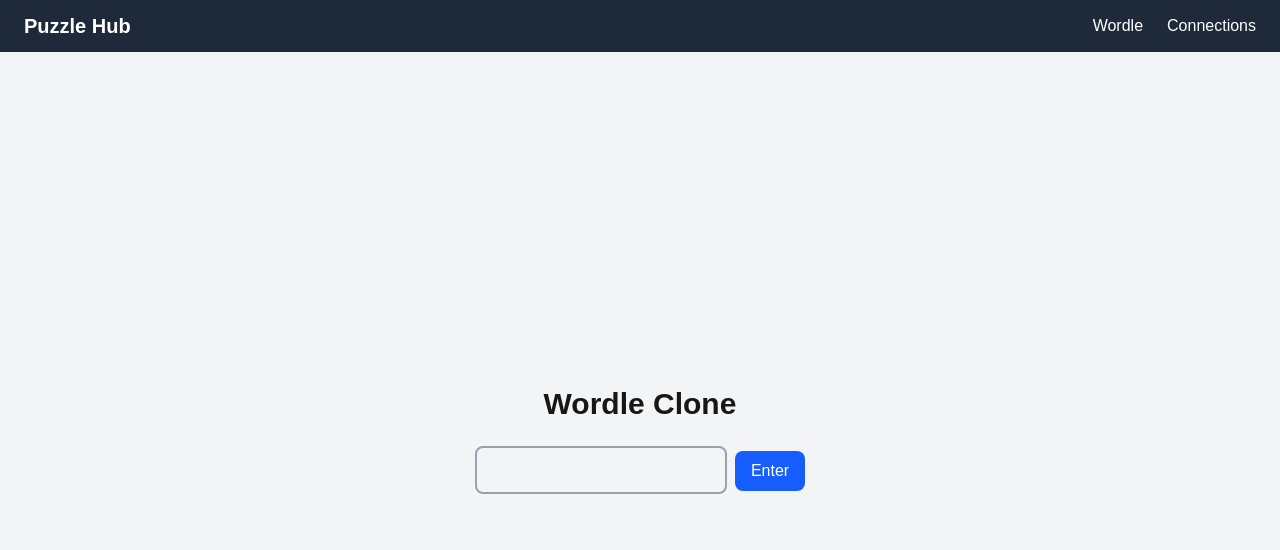
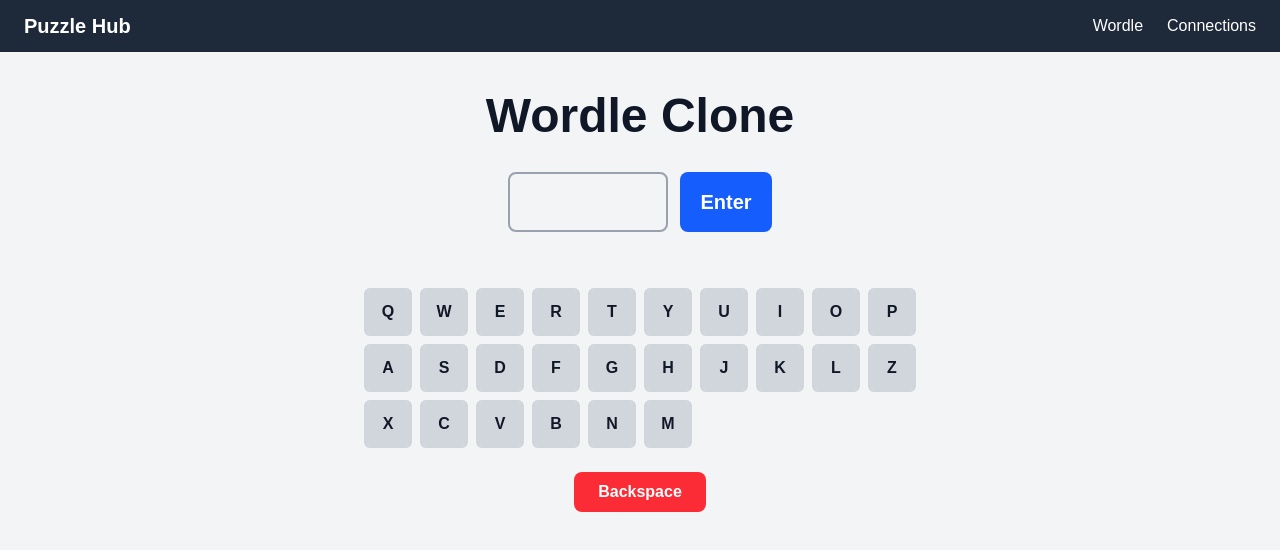
Before and after one commit to Rendo4/puzzle-hub, a Next.js app: page /wordle in a window 1280 px wide. Shown: the top 550 px of the page. Built offline with nearby package versions, Linux system fonts and the light colour scheme.

Commit message:
Fix connections game logic and stablize wordle page

```diff
--- a/src/app/connections/page.jsx
+++ b/src/app/connections/page.jsx
@@ -21,16 +21,19 @@
   const userId = searchParams.get("userId"); // Discord ID
   const username = searchParams.get("username") || "DiscordUser";
 
-  const chosenGroups = pickRandomGroups(CONNECTIONS_GROUPS, 4);
+  // Pick 4 groups once at the start
+  const [chosenGroups] = useState(() => pickRandomGroups(CONNECTIONS_GROUPS, 4));
 
-  const [grid, setGrid] = useState(
-    shuffle(chosenGroups.flatMap((g) => g.words))
-  );
+  // Flatten words for the grid and shuffle
+  const [grid] = useState(() => shuffle(chosenGroups.flatMap((g) => g.words)));
   const [selected, setSelected] = useState([]);
   const [solvedGroups, setSolvedGroups] = useState([]);
   const [mistakes, setMistakes] = useState(0);
   const [gameOver, setGameOver] = useState(false);
 
+  const maxAttempts = 4;
+
+  // Toggle selection of a word
   function toggleWord(word) {
     if (gameOver) return;
     if (selected.includes(word)) {
@@ -40,12 +43,20 @@
     }
   }
 
+  // Check if selected group is correct
   function checkGroup() {
     if (selected.length !== 4 || gameOver) return;
 
-    const group = chosenGroups.find((g) =>
-      g.words.every((w) => selected.includes(w))
+    // Only check against unsolved groups by unique name
+    const remainingGroups = chosenGroups.filter(
+      (g) => !solvedGroups.some((sg) => sg.name === g.name)
     );
+
+    const group = remainingGroups.find((g) => {
+      const lowerSelected = selected.map((w) => w.toLowerCase()).sort();
+      const lowerGroup = g.words.map((w) => w.toLowerCase()).sort();
+      return lowerSelected.join(",") === lowerGroup.join(",");
+    });
 
     if (group) {
       setSolvedGroups([...solvedGroups, group]);
@@ -53,12 +64,13 @@
     } else {
       setMistakes(mistakes + 1);
       setSelected([]);
-      if (mistakes + 1 >= 4) setGameOver(true);
+      if (mistakes + 1 >= maxAttempts) setGameOver(true);
     }
   }
 
-  const allSolved = solvedGroups.length === 4;
+  const allSolved = solvedGroups.length === chosenGroups.length;
 
+  // Submit score to backend
   async function submitScore(success, attempts) {
     if (!userId) return;
     await fetch("/api/score", {
@@ -85,9 +97,10 @@
       <h1 className="text-4xl font-bold mb-6 text-gray-900">Connections</h1>
 
       <div className="mb-4 text-xl font-semibold text-red-600">
-        Mistakes: {mistakes} / 4
+        Mistakes: {mistakes} / {maxAttempts}
       </div>
 
+      {/* Solved groups */}
       {solvedGroups.map((group) => (
         <div key={group.name} className="mb-4 w-full max-w-md">
           <p className="text-lg font-semibold text-green-700 mb-1">{group.name}</p>
@@ -104,6 +117,7 @@
         </div>
       ))}
 
+      {/* Word selection grid */}
       <div className="grid grid-cols-4 gap-3 mb-6">
         {grid
           .filter((word) => !solvedGroups.some((g) => g.words.includes(word)))
@@ -115,10 +129,9 @@
                 onClick={() => toggleWord(word)}
                 disabled={gameOver}
                 className={`w-28 h-16 flex items-center justify-center font-bold rounded-lg shadow
-                  ${
-                    isSelected
-                      ? "bg-blue-400 text-white"
-                      : "bg-white text-gray-900 border-2 border-gray-300"
+                  ${isSelected
+                    ? "bg-blue-400 text-white"
+                    : "bg-white text-gray-900 border-2 border-gray-300"
                   }`}
               >
                 {word}
@@ -127,6 +140,7 @@
           })}
       </div>
 
+      {/* Submit group button */}
       {!gameOver && !allSolved && (
         <button
           onClick={checkGroup}
@@ -137,6 +151,7 @@
         </button>
       )}
 
+      {/* End of game messages */}
       {allSolved && (
         <p className="mt-6 text-2xl font-semibold text-green-700">
           🎉 You solved all groups!
@@ -145,7 +160,7 @@
 
       {gameOver && !allSolved && (
         <p className="mt-6 text-2xl font-semibold text-red-700">
-          ❌ Game Over! You used all 4 attempts.
+          ❌ Game Over! You used all {maxAttempts} attempts.
         </p>
       )}
     </div>
--- a/src/app/page.jsx
+++ b/src/app/page.jsx
@@ -1,9 +1,8 @@
-
-
-export default function Page() {
+export default function HomePage() {
   return (
-    <div>
-      {/* rest of your page content here */}
+    <div className="flex flex-col items-center justify-center min-h-screen">
+      <h1 className="text-4xl font-bold mb-6">Welcome to Puzzle Hub!</h1>
+      <p>Use /wordle or /connections to start playing!</p>
     </div>
   );
 }
--- a/src/app/wordle/page.jsx
+++ b/src/app/wordle/page.jsx
@@ -3,21 +3,26 @@
 import { useState, useEffect } from "react";
 import { useSearchParams } from "next/navigation";
 
+// Word list
 const WORDS = ["apple", "grape", "mango", "peach", "berry"];
 const ANSWER = WORDS[Math.floor(Math.random() * WORDS.length)];
 
+// Keyboard letters
+const KEYS = "QWERTYUIOPASDFGHJKLZXCVBNM".split("");
+
 export default function WordlePage() {
   const searchParams = useSearchParams();
-  const userId = searchParams.get("userId"); // Discord ID
+  const userId = searchParams.get("userId");
   const username = searchParams.get("username") || "DiscordUser";
 
   const [guess, setGuess] = useState("");
   const [guesses, setGuesses] = useState([]);
   const [finished, setFinished] = useState(false);
 
-  function handleSubmit(e) {
+  // Submit guess
+  const handleSubmit = (e) => {
     e.preventDefault();
-    if (!guess) return;
+    if (!guess || guess.length !== 5) return;
 
     const newGuesses = [...guesses, guess.toLowerCase()];
     setGuesses(newGuesses);
@@ -26,9 +31,22 @@
     if (guess.toLowerCase() === ANSWER || newGuesses.length >= 6) {
       setFinished(true);
     }
-  }
+  };
 
-  async function submitScore(success, attempts) {
+  // Click letter on keyboard
+  const handleKeyClick = (key) => {
+    if (finished) return;
+    if (guess.length < 5) setGuess(guess + key.toLowerCase());
+  };
+
+  // Delete last letter
+  const handleBackspace = () => {
+    if (finished) return;
+    setGuess(guess.slice(0, -1));
+  };
+
+  // Submit score to backend
+  const submitScore = async (success, attempts) => {
     if (!userId) return;
     await fetch("/api/score", {
       method: "POST",
@@ -41,7 +59,7 @@
         attempts,
       }),
     });
-  }
+  };
 
   useEffect(() => {
     if (finished) {
@@ -50,43 +68,93 @@
     }
   }, [finished]);
 
+  // Determine letter color
+  const getLetterColor = (letter, index, word) => {
+    if (letter === ANSWER[index]) return "bg-green-500 text-white";
+    if (ANSWER.includes(letter)) return "bg-yellow-400 text-white";
+    return "bg-gray-300 text-gray-900";
+  };
+
   return (
-    <div className="flex flex-col items-center justify-center min-h-screen bg-gray-100">
-      <h1 className="text-3xl font-bold mb-6">Wordle Clone</h1>
+    <div className="flex flex-col items-center justify-start min-h-screen bg-gray-100 py-10">
+      <h1 className="text-5xl font-bold mb-8 text-gray-900">Wordle Clone</h1>
 
-      <form onSubmit={handleSubmit} className="mb-6">
+      {/* Input box */}
+      <form onSubmit={handleSubmit} className="flex mb-6">
         <input
           type="text"
           value={guess}
           maxLength={5}
-          onChange={(e) => setGuess(e.target.value)}
+          onChange={(e) => setGuess(e.target.value.toLowerCase())}
           disabled={finished}
-          className="border-2 border-gray-400 rounded-lg p-2 text-lg text-gray-900"
+          className="border-2 border-gray-400 rounded-lg p-3 text-2xl w-40 text-gray-900"
         />
         <button
           type="submit"
           disabled={finished}
-          className="ml-2 px-4 py-2 bg-blue-600 text-white rounded-lg"
+          className="ml-3 px-5 py-3 bg-blue-600 text-white rounded-lg text-xl font-semibold"
         >
           Enter
         </button>
       </form>
 
-      <div className="space-y-2">
-        {guesses.map((g, i) => (
-          <div
-            key={i}
-            className={`p-2 rounded-lg ${
-              g === ANSWER ? "bg-green-500 text-white" : "bg-gray-300 text-gray-900"
-            }`}
-          >
-            {g}
+      {/* Guesses */}
+      <div className="space-y-2 mb-8">
+        {guesses.map((word, i) => (
+          <div key={i} className="flex space-x-2">
+            {word.split("").map((letter, idx) => (
+              <div
+                key={idx}
+                className={`w-12 h-12 flex items-center justify-center rounded-md font-bold text-2xl ${getLetterColor(
+                  letter,
+                  idx,
+                  word
+                )}`}
+              >
+                {letter.toUpperCase()}
+              </div>
+            ))}
           </div>
         ))}
       </div>
 
+      {/* On-screen keyboard */}
+      <div className="grid grid-cols-10 gap-2 mb-6">
+        {KEYS.map((key) => {
+          let color = "bg-gray-300 text-gray-900";
+          guesses.forEach((word) =>
+            word.split("").forEach((letter, idx) => {
+              if (letter.toUpperCase() === key) {
+                if (letter === ANSWER[idx]) color = "bg-green-500 text-white";
+                else if (ANSWER.includes(letter)) color = "bg-yellow-400 text-white";
+              }
+            })
+          );
+          return (
+            <button
+              key={key}
+              onClick={() => handleKeyClick(key)}
+              disabled={finished}
+              className={`w-12 h-12 flex items-center justify-center rounded-md font-bold ${color}`}
+            >
+              {key}
+            </button>
+          );
+        })}
+      </div>
+
+      {/* Backspace button */}
+      <button
+        onClick={handleBackspace}
+        disabled={finished}
+        className="mb-6 px-6 py-2 bg-red-500 text-white rounded-lg font-semibold"
+      >
+        Backspace
+      </button>
+
+      {/* End message */}
       {finished && (
-        <p className="mt-6 text-xl font-semibold">
+        <p className="mt-6 text-2xl font-semibold text-gray-900">
           {guesses.at(-1) === ANSWER
             ? "🎉 You solved it!"
             : `❌ Game Over! The word was ${ANSWER.toUpperCase()}`}
```
